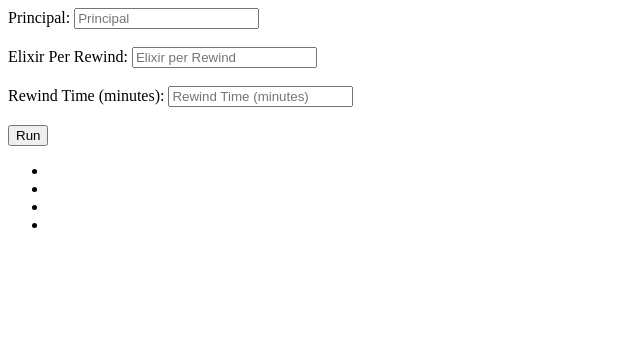
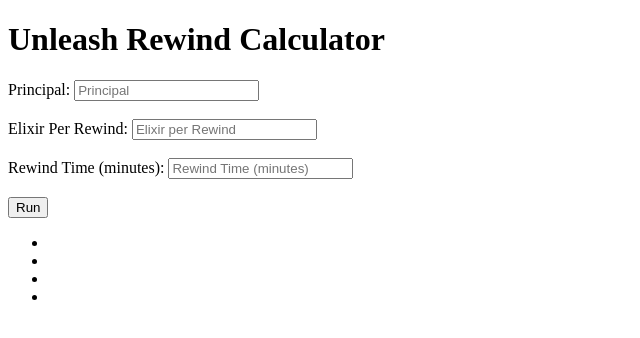
Before and after one commit to drkspace/DaysBygoneRewindFarmCalculator, a plain HTML site: page index.html in a window 1280 px wide. Shown: the whole page, without its empty margins (0-640 px from the left). Drawn offline with Linux system fonts and the light colour scheme.

Commit message:
Added title

```diff
--- a/index.html
+++ b/index.html
@@ -1,11 +1,13 @@
 <!DOCTYPE html>
 <html>
 <head>
+  <title>Unleash Rewind Calculator</title>
     <script src="scripts.js"></script>
 </head>
 
 
   <body>
+    <h1>Unleash Rewind Calculator</h1>
     <form>
         <label for="principal">Principal: </label>
     <input type="number" id="principal" placeholder="Principal"></input><br><br>
```
